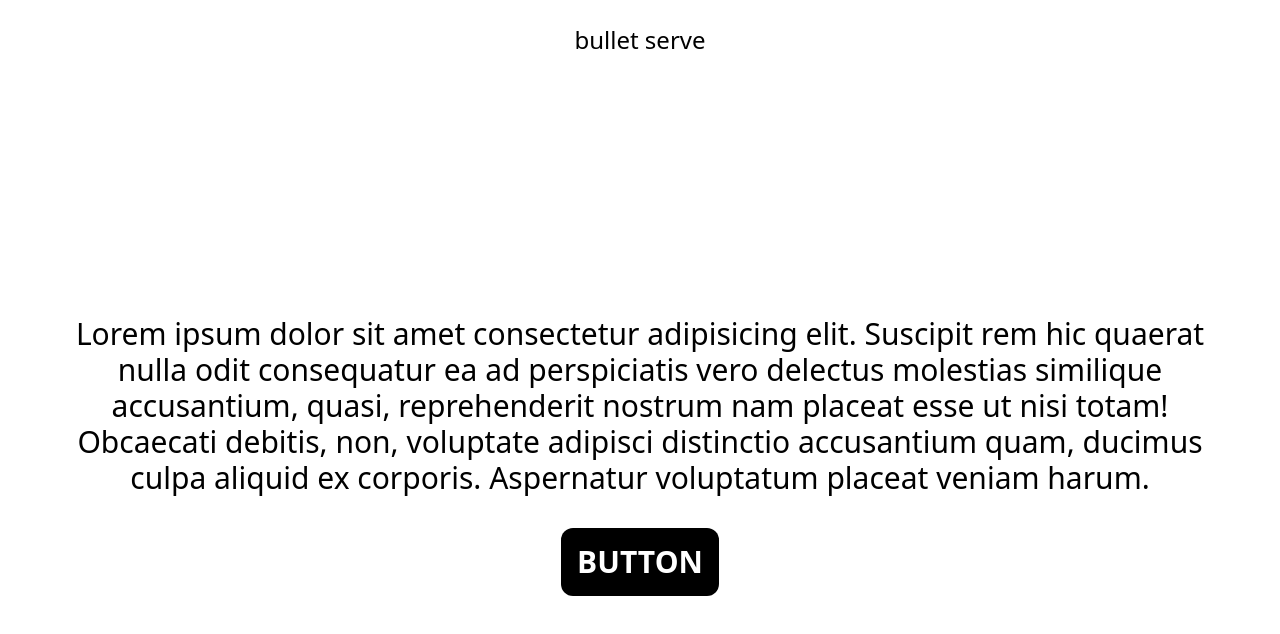
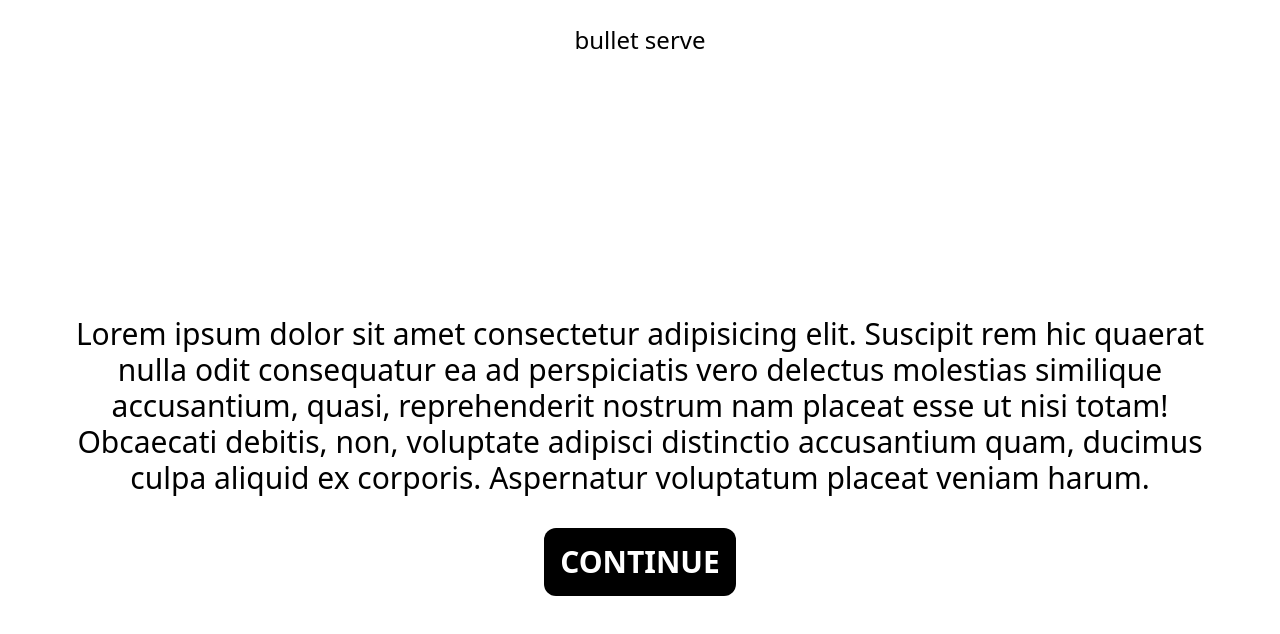
Before and after one commit to BraveVlad/bullet-serve, a website with bundled scripts: page public/index.html in a window 1280 px wide. Built offline with nearby package versions, Linux system fonts and the light colour scheme.

Commit message:
fix(impr index): change button text

```diff
--- a/public/index.html
+++ b/public/index.html
@@ -21,7 +21,7 @@
         distinctio accusantium quam, ducimus culpa aliquid ex corporis.
         Aspernatur voluptatum placeat veniam harum.
       </p>
-      <div class="index-continue-button">BUTTON</div>
+      <div class="index-continue-button">CONTINUE</div>
     </div>
     <script src="./typescript/indexPage.js"></script>
   </body>
```
